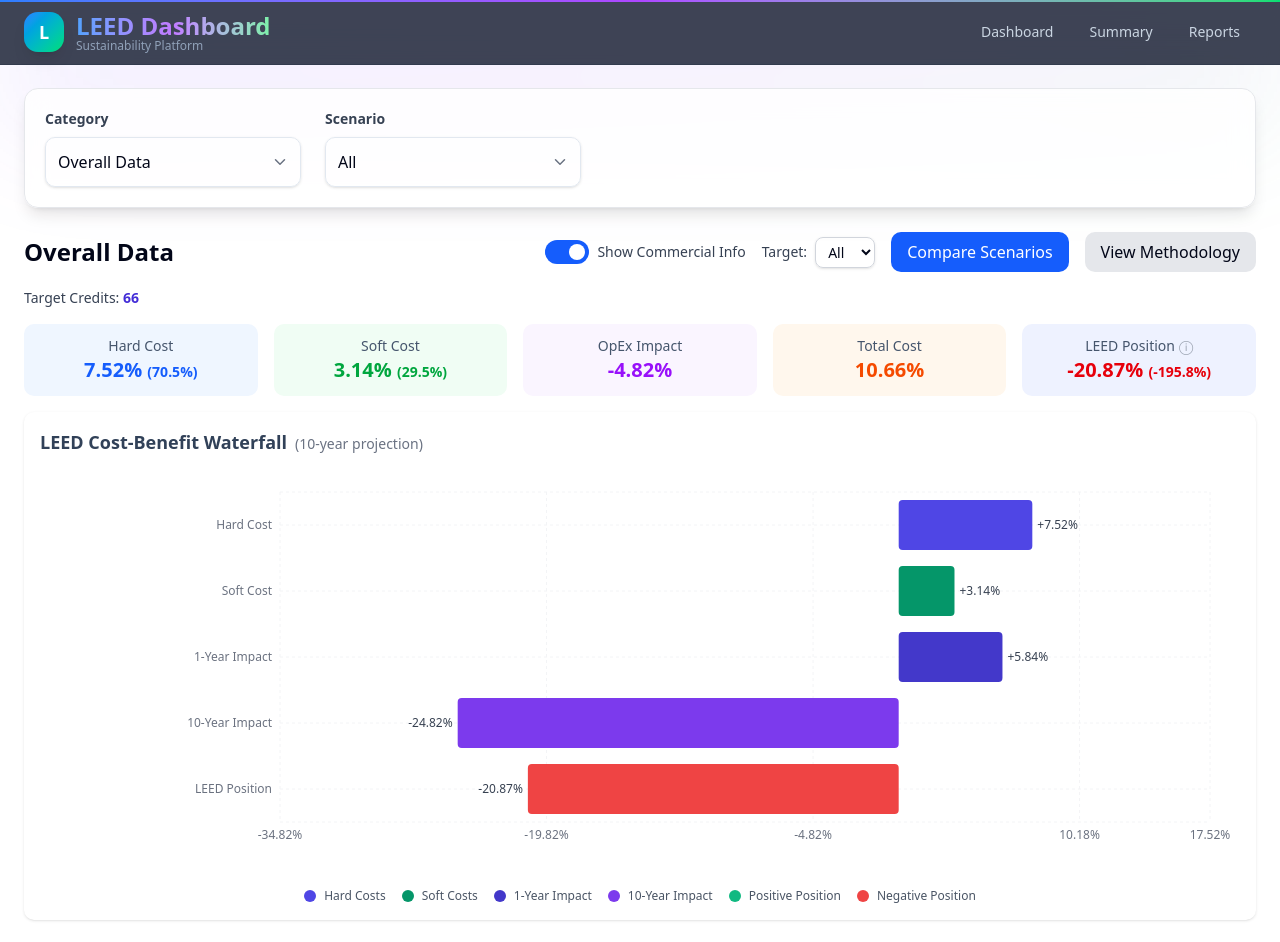
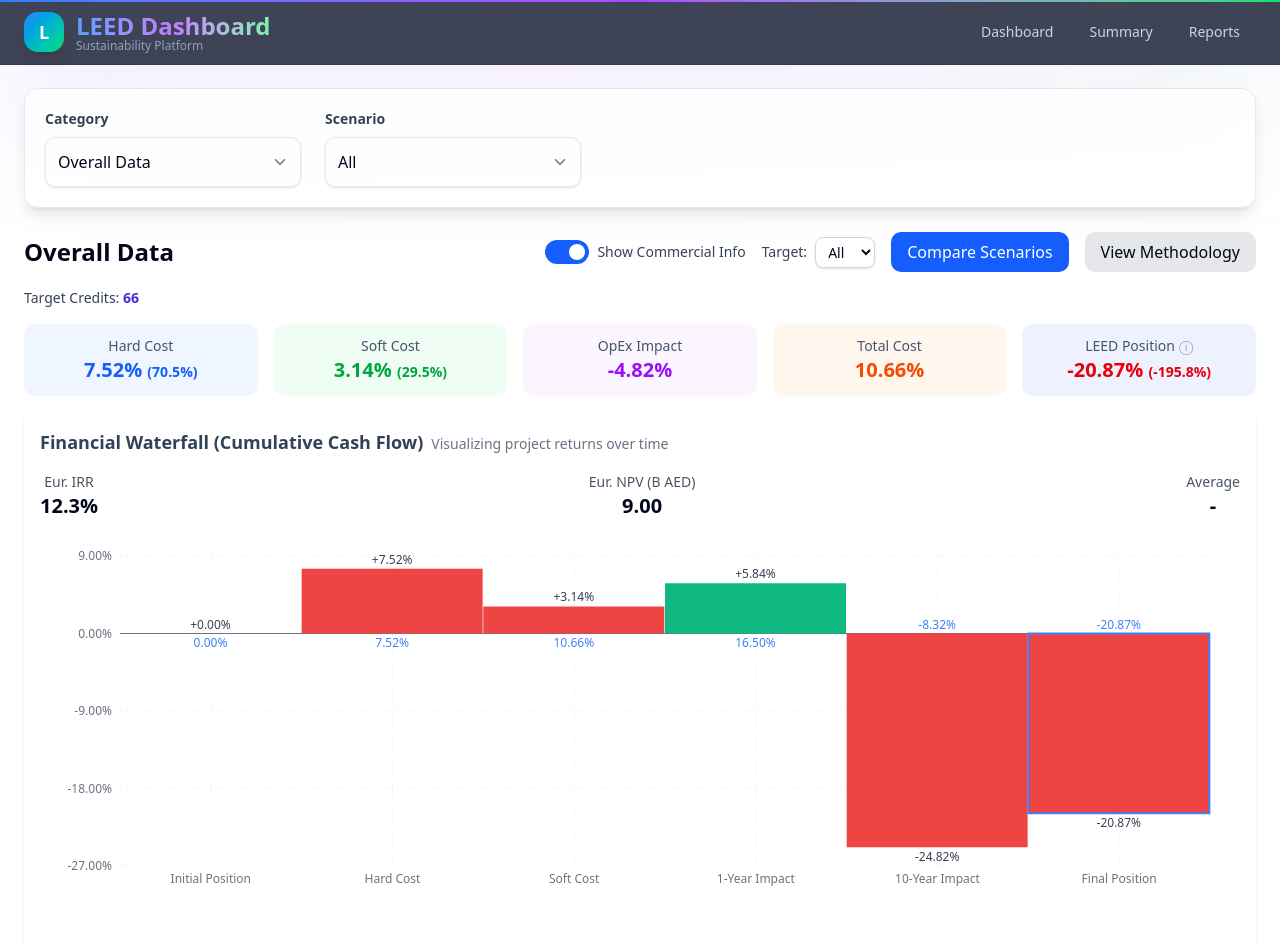
Before and after one commit to M-Talha-Atif/Leeds-Dashboard, a React (Vite) app: page / in a window 1280 px wide. Shown: the top 942 px of the page. Built offline with nearby package versions, Linux system fonts and the light colour scheme.

Commit message:
updated waterfall chart

```diff
--- a/src/components/WaterfallChart.jsx
+++ b/src/components/WaterfallChart.jsx
@@ -7,161 +7,197 @@
   CartesianGrid,
   Tooltip,
   LabelList,
+  ReferenceLine,
+  Cell
 } from "recharts";
 
 export default function WaterfallChart({ totals }) {
-  // Color scheme
+  // Updated color scheme to match financial waterfall
   const colors = {
-    hard: "#4f46e5",       // Indigo-600
-    soft: "#059669",       // Emerald-600
-    budgetYear: "#4338ca", // Indigo-700
-    impact: "#7c3aed",     // Violet-600
-    positive: "#10b981",   // Emerald-500
-    negative: "#ef4444",   // Red-500
+    initial: "#4f46e5",       // Indigo-600 (initial investment)
+    cost: "#ef4444",          // Red-600 (costs)
+    benefit: "#10b981",       // Green-600 (benefits)
+    cumulative: "#3b82f6",    // Blue-500 (cumulative line)
   };
 
-  // Prepare data
+  // Prepare data in cumulative waterfall format
   const data = [
+    {
+      name: "Initial Position",
+      value: 0,
+      fill: colors.initial,
+      isCumulative: true
+    },
     {
       name: "Hard Cost",
       value: totals.hard,
-      fill: colors.hard,
-      description: "Initial construction costs",
+      fill: colors.cost,
+      isCumulative: false
     },
     {
       name: "Soft Cost",
       value: totals.soft,
-      fill: colors.soft,
-      description: "Design and certification costs",
+      fill: colors.cost,
+      isCumulative: false
     },
     {
       name: "1-Year Impact",
       value: totals.budget1,
-      fill: colors.budgetYear,
-      description: "First year operational impact",
+      fill: totals.budget1 >= 0 ? colors.benefit : colors.cost,
+      isCumulative: false
     },
     {
       name: "10-Year Impact",
       value: totals.budget10,
-      fill: colors.impact,
-      description: "Projected operational savings",
+      fill: totals.budget10 >= 0 ? colors.benefit : colors.cost,
+      isCumulative: false
     },
     {
-      name: "LEED Position",
+      name: "Final Position",
       value: totals.position,
-      fill: totals.position >= 0 ? colors.positive : colors.negative,
-      description:
-        totals.position >= 0 ? "Net positive ROI" : "Net cost position",
-    },
+      fill: totals.position >= 0 ? colors.benefit : colors.cost,
+      isCumulative: true
+    }
   ];
+
+  // Calculate cumulative values
+  let cumulativeValue = 0;
+  const processedData = data.map((item) => {
+    if (!item.isCumulative) {
+      cumulativeValue += item.value;
+    } else {
+      cumulativeValue = item.value;
+    }
+    return {
+      ...item,
+      cumulative: cumulativeValue
+    };
+  });
 
   return (
     <div className="bg-white shadow rounded-lg p-4">
       <h3 className="text-lg font-semibold text-slate-700 mb-4">
-        LEED Cost-Benefit Waterfall
+        Financial Waterfall (Cumulative Cash Flow)
         <span className="ml-2 text-sm font-normal text-gray-500">
-          (10-year projection)
+          Visualizing project returns over time
         </span>
       </h3>
 
+      <div className="flex justify-between mb-4">
+        <div className="text-center">
+          <p className="text-sm text-gray-600">Eur. IRR</p>
+          <p className="text-xl font-bold">12.3%</p>
+        </div>
+        <div className="text-center">
+          <p className="text-sm text-gray-600">Eur. NPV (B AED)</p>
+          <p className="text-xl font-bold">9.00</p>
+        </div>
+        <div className="text-center">
+          <p className="text-sm text-gray-600">Average</p>
+          <p className="text-xl font-bold">-</p>
+        </div>
+      </div>
+
       <ResponsiveContainer width="100%" height={400}>
         <BarChart
-          data={data}
-          layout="vertical"
-          barSize={50}
-          margin={{ top: 20, right: 30, bottom: 20, left: 120 }}
+          data={processedData}
+          margin={{ top: 20, right: 30, left: 20, bottom: 40 }}
+          barGap={0}
+          barCategoryGap={0}
         >
-          <CartesianGrid strokeDasharray="3 3" horizontal stroke="#f3f4f6" />
-          <YAxis
+          <CartesianGrid strokeDasharray="3 3" stroke="#f3f4f6" />
+          <XAxis
             dataKey="name"
-            type="category"
             tick={{ fill: "#6b7280", fontSize: 12 }}
             axisLine={false}
             tickLine={false}
-            width={120}
           />
-          <XAxis
-            type="number"
-            domain={["dataMin - 10", "dataMax + 10"]}
-            tickFormatter={(value) => `${value.toFixed(2)}%`}  // << FIXED
+          <YAxis
+            tickFormatter={(value) => `${value.toFixed(2)}%`}
             tick={{ fill: "#6b7280", fontSize: 12 }}
             axisLine={false}
             tickLine={false}
           />
 
+          <ReferenceLine y={0} stroke="#6b7280" strokeWidth={1} />
+
           <Tooltip
-            formatter={(value, name, props) => {
-              const item = props.payload;
-              const sign = value >= 0 ? "+" : "-";
-              return [`${sign}${Math.abs(value).toFixed(2)}%`, item.name]; // << FIXED
-            }}
             content={({ active, payload }) => {
               if (!active || !payload?.length) return null;
               const data = payload[0].payload;
               return (
                 <div className="bg-white p-3 shadow-lg rounded-lg border border-gray-200">
                   <p className="font-semibold">{data.name}</p>
-                  <p className="text-sm text-gray-600">{data.description}</p>
-                  <p
-                    className={`mt-1 font-bold ${data.value >= 0 ? "text-green-600" : "text-red-600"
-                      }`}
-                  >
-                    {data.value >= 0 ? "+" : "-"}
-                    {Math.abs(data.value).toFixed(2)}%
+                  <p className={`mt-1 font-bold ${
+                    data.value >= 0 ? "text-green-600" : "text-red-600"
+                  }`}>
+                    {data.value >= 0 ? "+" : ""}{data.value.toFixed(2)}%
+                  </p>
+                  <p className="text-sm text-gray-600">
+                    Cumulative: {data.cumulative.toFixed(2)}%
                   </p>
                 </div>
               );
             }}
           />
 
-          <Bar
+          <Bar dataKey="value">
+            {processedData.map((entry, index) => (
+              <Cell
+                key={`cell-${index}`}
+                fill={entry.fill}
+                stroke={entry.isCumulative ? colors.cumulative : undefined}
+                strokeWidth={entry.isCumulative ? 2 : 0}
+              />
+            ))}
+            <LabelList
               dataKey="value"
-            radius={[0, 4, 4, 0]}
-            label={{
-              position: "right",
-              formatter: (val) =>
-                `${val >= 0 ? "+" : "-"}${Math.abs(val).toFixed(2)}%`, // << FIXED
-              fill: "#374151",
-              fontSize: 12,
-            }}
-            shape={(props) => {
-              const { x, y, width, height, payload } = props;
-              return (
-                <rect
-                  x={width < 0 ? x + width : x}
-                  y={y}
-                  width={Math.abs(width)}
-                  height={height}
-                  rx={4}
-                  ry={4}
-                  fill={payload.fill}
+              position="top"
+              formatter={(value) => `${value >= 0 ? "+" : ""}${value.toFixed(2)}%`}
+              fill="#374151"
+              fontSize={12}
             />
-              );
-            }}
+            <LabelList
+              dataKey="cumulative"
+              position="bottom"
+              formatter={(value) => `${value.toFixed(2)}%`}
+              fill={colors.cumulative}
+              fontSize={12}
             />
+          </Bar>
         </BarChart>
       </ResponsiveContainer>
 
-      {/* Legend */}
+      <div className="mt-6 grid grid-cols-3 gap-4 text-center">
+        <div>
+          <p className="text-sm text-gray-600">Initial Investment</p>
+          <p className="text-lg font-bold">AED 27.00 B</p>
+        </div>
+        <div>
+          <p className="text-sm text-gray-600">Year 1</p>
+          <p className="text-lg font-bold">AED 0 -20.00 B</p>
+        </div>
+        <div>
+          <p className="text-sm text-gray-600">Year 8</p>
+          <p className="text-lg font-bold">AED 8 -40.00 B</p>
+        </div>
+      </div>
+
       <div className="mt-4 flex flex-wrap justify-center gap-4">
-        {["hard", "soft", "budgetYear", "impact", "positive", "negative"].map(
-          (type) => (
-            <div key={type} className="flex items-center">
+        {Object.entries({
+          initial: "Initial Investment",
+          cost: "Costs",
+          benefit: "Benefits",
+          cumulative: "Cumulative Flow"
+        }).map(([key, label]) => (
+          <div key={key} className="flex items-center">
             <div
               className="w-3 h-3 rounded-full mr-2"
-                style={{ backgroundColor: colors[type] }}
+              style={{ backgroundColor: colors[key] }}
             />
-              <span className="text-xs text-gray-600 capitalize">
-                {type === "hard" && "Hard Costs"}
-                {type === "soft" && "Soft Costs"}
-                {type === "budgetYear" && "1-Year Impact"}
-                {type === "impact" && "10-Year Impact"}
-                {type === "positive" && "Positive Position"}
-                {type === "negative" && "Negative Position"}
-              </span>
+            <span className="text-xs text-gray-600">{label}</span>
           </div>
-          )
-        )}
+        ))}
       </div>
     </div>
   );
```
Lines whose indentation alone changed are shown as unchanged.
